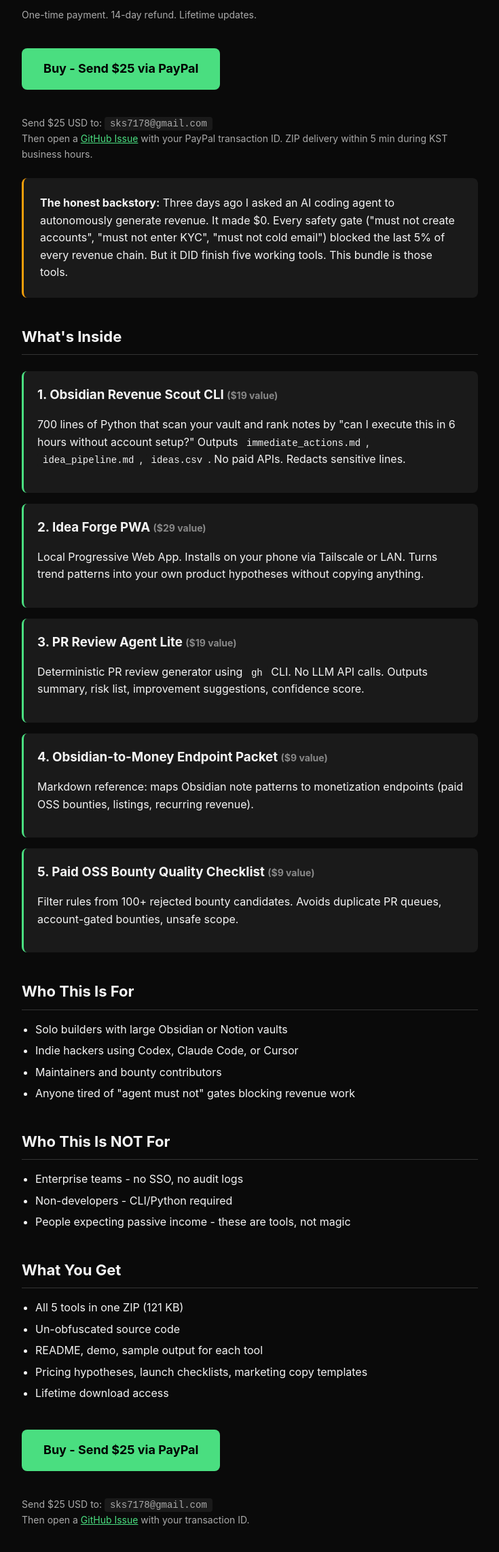
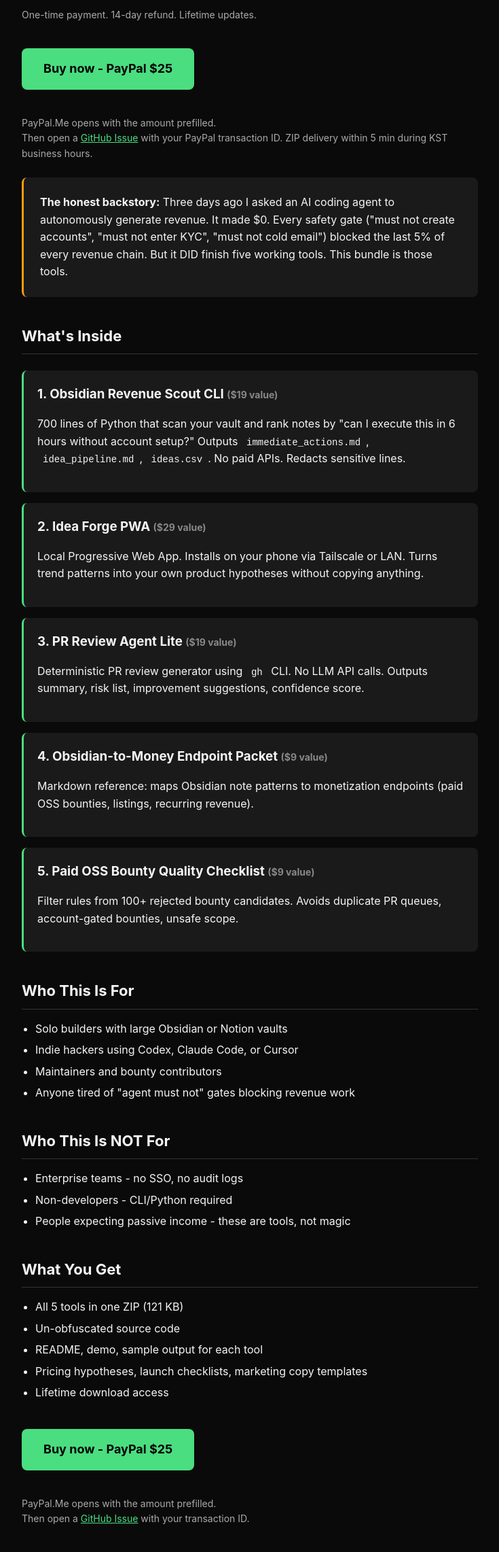
Before and after one commit to duct-tape2/ai-money-stack, a plain HTML site: page index.html in a window 1280 px wide. Shown: the part 241-2524 px from the top of the page at 68% size, without its empty margins (272-1007 px from the left). Drawn offline with Linux system fonts and the light colour scheme.

Commit message:
Fix PayPal.Me checkout links

```diff
--- a/index.html
+++ b/index.html
@@ -36,8 +36,8 @@
 <div class="price"><span class="old-price">$85</span>$39</div>
 <p class="small">One-time payment. 14-day refund. Lifetime updates.</p>
 
-<a class="cta" href="https://www.paypal.com/myaccount/transfer/homepage">Buy - Send $25 via PayPal</a>
-<p class="small">Send $25 USD to: <code>sks7178@gmail.com</code><br>Then open a <a href="https://github.com/duct-tape2/ai-money-stack/issues/new?template=buy-bundle.yml" style="color:#4ade80;">GitHub Issue</a> with your PayPal transaction ID. ZIP delivery within 5 min during KST business hours.</p>
+<a class="cta" href="https://www.paypal.me/sks7178/25" target="_blank" rel="noopener">Buy now - PayPal $25</a>
+<p class="small">PayPal.Me opens with the amount prefilled.<br>Then open a <a href="https://github.com/duct-tape2/ai-money-stack/issues/new?template=buy-bundle.yml" style="color:#4ade80;">GitHub Issue</a> with your PayPal transaction ID. ZIP delivery within 5 min during KST business hours.</p>
 
 <div class="story">
 <strong>The honest backstory:</strong> Three days ago I asked an AI coding agent to autonomously generate revenue. It made $0. Every safety gate ("must not create accounts", "must not enter KYC", "must not cold email") blocked the last 5% of every revenue chain. But it DID finish five working tools. This bundle is those tools.
@@ -98,8 +98,8 @@
 <li>Lifetime download access</li>
 </ul>
 
-<a class="cta" href="https://www.paypal.com/myaccount/transfer/homepage">Buy - Send $25 via PayPal</a>
-<p class="small">Send $25 USD to: <code>sks7178@gmail.com</code><br>Then open a <a href="https://github.com/duct-tape2/ai-money-stack/issues/new?template=buy-bundle.yml" style="color:#4ade80;">GitHub Issue</a> with your transaction ID.</p>
+<a class="cta" href="https://www.paypal.me/sks7178/25" target="_blank" rel="noopener">Buy now - PayPal $25</a>
+<p class="small">PayPal.Me opens with the amount prefilled.<br>Then open a <a href="https://github.com/duct-tape2/ai-money-stack/issues/new?template=buy-bundle.yml" style="color:#4ade80;">GitHub Issue</a> with your transaction ID.</p>
 
 <h2 style="color: #f59e0b;">🇰🇷 한국 중소기업용: Private AI Starter Kit</h2>
 <p>직원 20-100명 제조/유통/백오피스 운영팀을 위한 로컬 AI 스타터킷. 사내 문서 검색/요약용 로컬 LLM을 외부 API 없이 빠르게 올린다.</p>
```
Also changed, not shown: 1 other file.
